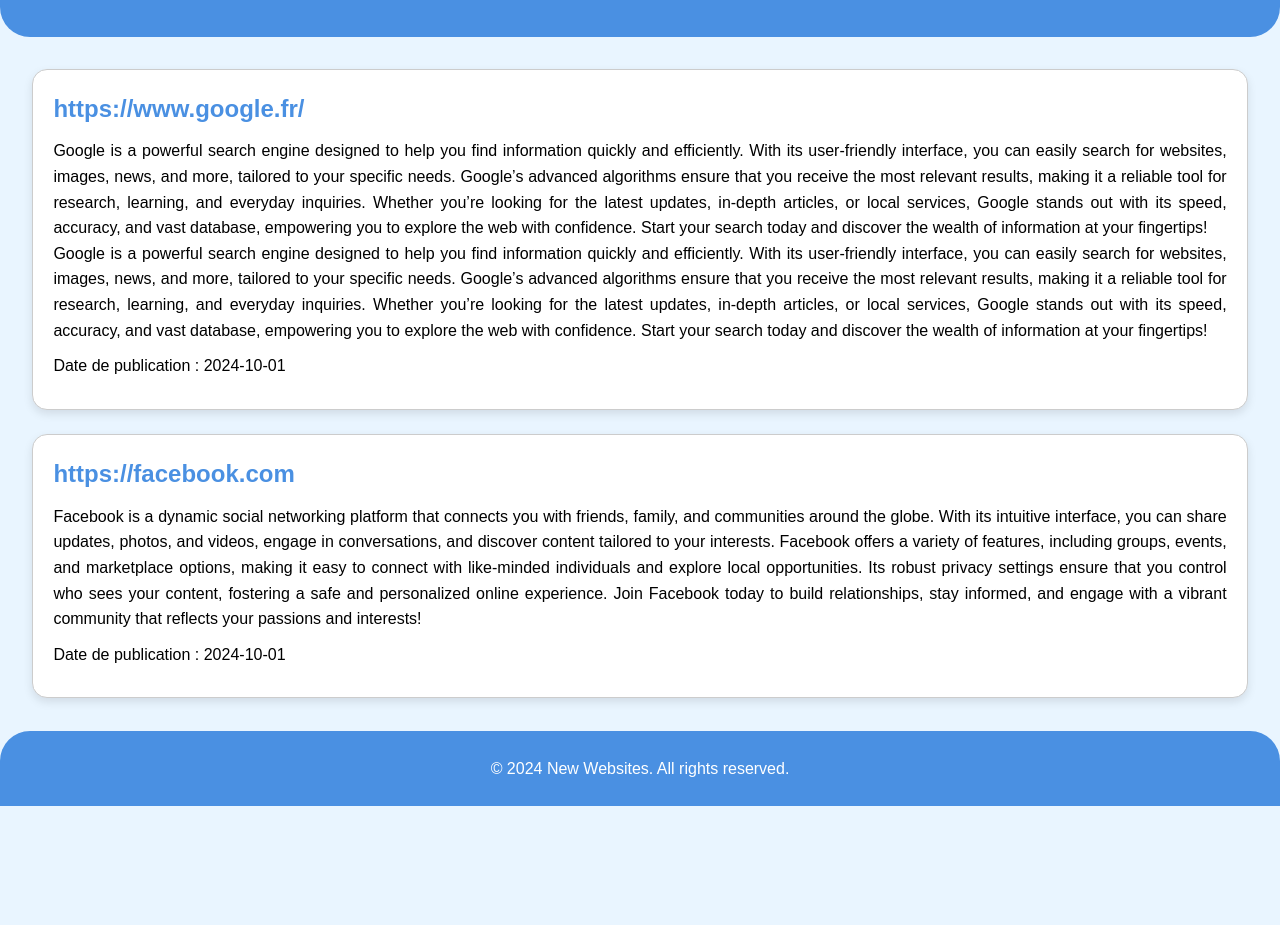
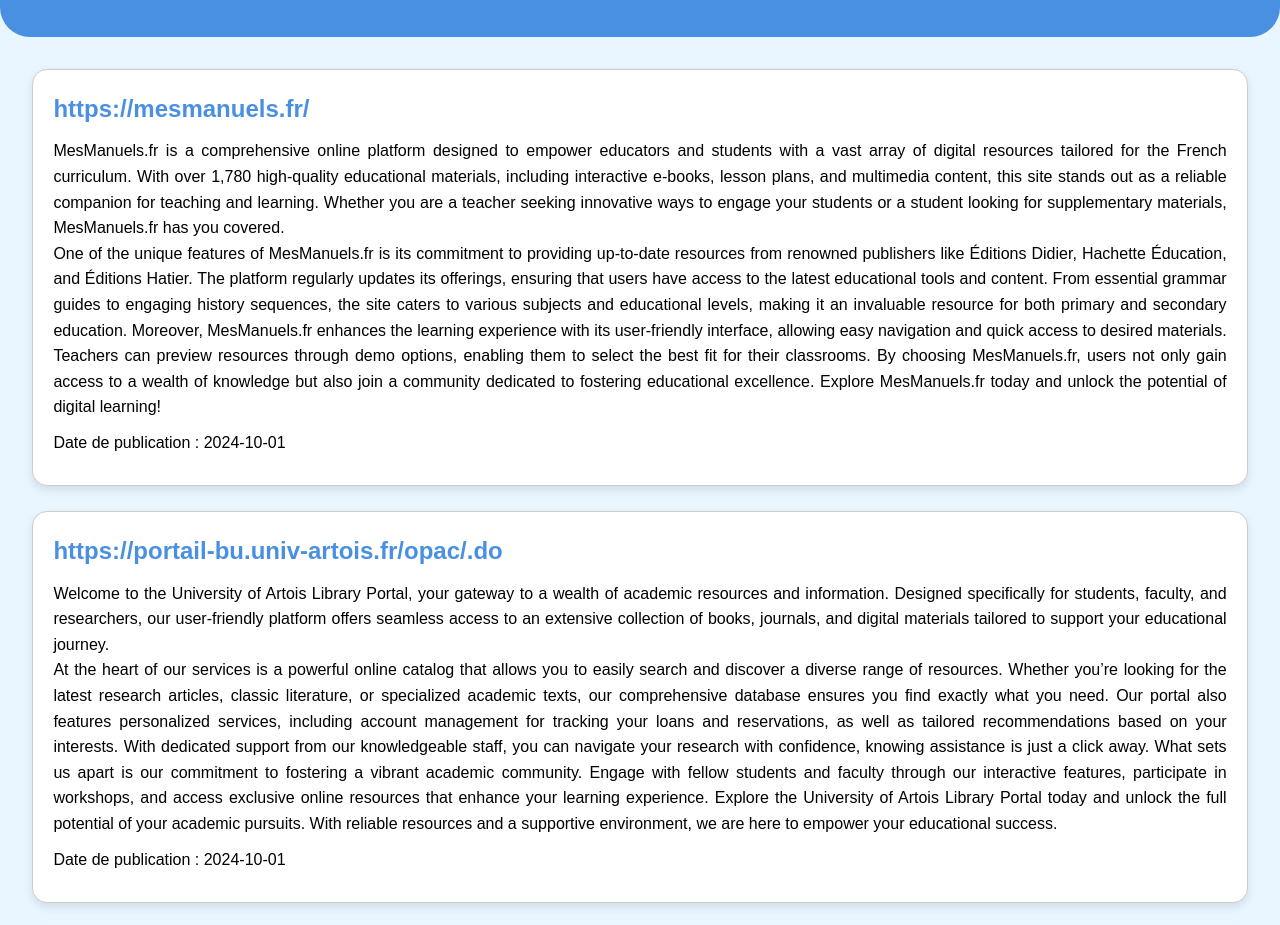
Before and after one commit to zeltazAlfo/fresh-web-finds, a plain HTML site: page page1.html in a window 1280 px wide. Shown: the part 207-1132 px from the top of the page. Before the commit the page ends 1013 px from the top, so only its background shows below. Drawn offline with Linux system fonts and the light colour scheme.

Commit message:
Mise à jour du fichier page1.html

```diff
--- a/page1.html
+++ b/page1.html
@@ -17,8 +17,24 @@
     <main>
         <section id="articles">
     <article class="article-item">
-        <h2><a href="https://www.google.fr/" target="_blank">https://www.google.fr/</a></h2>
-        <p>Google is a powerful search engine designed to help you find information quickly and efficiently. With its user-friendly interface, you can easily search for websites, images, news, and more, tailored to your specific needs. Google’s advanced algorithms ensure that you receive the most relevant results, making it a reliable tool for research, learning, and everyday inquiries. Whether you’re looking for the latest updates, in-depth articles, or local services, Google stands out with its speed, accuracy, and vast database, empowering you to explore the web with confidence. Start your search today and discover the wealth of information at your fingertips!</br>Google is a powerful search engine designed to help you find information quickly and efficiently. With its user-friendly interface, you can easily search for websites, images, news, and more, tailored to your specific needs. Google’s advanced algorithms ensure that you receive the most relevant results, making it a reliable tool for research, learning, and everyday inquiries. Whether you’re looking for the latest updates, in-depth articles, or local services, Google stands out with its speed, accuracy, and vast database, empowering you to explore the web with confidence. Start your search today and discover the wealth of information at your fingertips!</p>
+        <h2><a href="https://mesmanuels.fr/" target="_blank">https://mesmanuels.fr/</a></h2>
+        <p>MesManuels.fr is a comprehensive online platform designed to empower educators and students with a vast array of digital resources tailored for the French curriculum. With over 1,780 high-quality educational materials, including interactive e-books, lesson plans, and multimedia content, this site stands out as a reliable companion for teaching and learning. Whether you are a teacher seeking innovative ways to engage your students or a student looking for supplementary materials, MesManuels.fr has you covered.</br>
+One of the unique features of MesManuels.fr is its commitment to providing up-to-date resources from renowned publishers like Éditions Didier, Hachette Éducation, and Éditions Hatier. The platform regularly updates its offerings, ensuring that users have access to the latest educational tools and content. From essential grammar guides to engaging history sequences, the site caters to various subjects and educational levels, making it an invaluable resource for both primary and secondary education.
+
+Moreover, MesManuels.fr enhances the learning experience with its user-friendly interface, allowing easy navigation and quick access to desired materials. Teachers can preview resources through demo options, enabling them to select the best fit for their classrooms. By choosing MesManuels.fr, users not only gain access to a wealth of knowledge but also join a community dedicated to fostering educational excellence. Explore MesManuels.fr today and unlock the potential of digital learning!</p>
+        <p>Date de publication : 2024-10-01</p>
+    </article>
+</section><section id="articles">
+    <article class="article-item">
+        <h2><a href="https://portail-bu.univ-artois.fr/opac/.do" target="_blank">https://portail-bu.univ-artois.fr/opac/.do</a></h2>
+        <p>Welcome to the University of Artois Library Portal, your gateway to a wealth of academic resources and information. Designed specifically for students, faculty, and researchers, our user-friendly platform offers seamless access to an extensive collection of books, journals, and digital materials tailored to support your educational journey.</br>
+At the heart of our services is a powerful online catalog that allows you to easily search and discover a diverse range of resources. Whether you’re looking for the latest research articles, classic literature, or specialized academic texts, our comprehensive database ensures you find exactly what you need.
+
+Our portal also features personalized services, including account management for tracking your loans and reservations, as well as tailored recommendations based on your interests. With dedicated support from our knowledgeable staff, you can navigate your research with confidence, knowing assistance is just a click away.
+
+What sets us apart is our commitment to fostering a vibrant academic community. Engage with fellow students and faculty through our interactive features, participate in workshops, and access exclusive online resources that enhance your learning experience.
+
+Explore the University of Artois Library Portal today and unlock the full potential of your academic pursuits. With reliable resources and a supportive environment, we are here to empower your educational success.</p>
         <p>Date de publication : 2024-10-01</p>
     </article>
 </section><section id="articles">
@@ -30,10 +46,16 @@
 </p>
         <p>Date de publication : 2024-10-01</p>
     </article>
+</section><section id="articles">
+    <article class="article-item">
+        <h2><a href="https://www.google.fr/" target="_blank">https://www.google.fr/</a></h2>
+        <p>Google is a powerful search engine designed to help you find information quickly and efficiently. With its user-friendly interface, you can easily search for websites, images, news, and more, tailored to your specific needs. Google’s advanced algorithms ensure that you receive the most relevant results, making it a reliable tool for research, learning, and everyday inquiries. Whether you’re looking for the latest updates, in-depth articles, or local services, Google stands out with its speed, accuracy, and vast database, empowering you to explore the web with confidence. Start your search today and discover the wealth of information at your fingertips!</br>Google is a powerful search engine designed to help you find information quickly and efficiently. With its user-friendly interface, you can easily search for websites, images, news, and more, tailored to your specific needs. Google’s advanced algorithms ensure that you receive the most relevant results, making it a reliable tool for research, learning, and everyday inquiries. Whether you’re looking for the latest updates, in-depth articles, or local services, Google stands out with its speed, accuracy, and vast database, empowering you to explore the web with confidence. Start your search today and discover the wealth of information at your fingertips!</p>
+        <p>Date de publication : 2024-10-01</p>
+    </article>
 </section>
 
     </main>
-    <!-- next_page_link_emplacement -->
+    <a id='next_page_link' href='page2.html'>Next Page</a>
     <footer>
         <p>&copy; 2024 New Websites. All rights reserved.</p>
     </footer>
```
